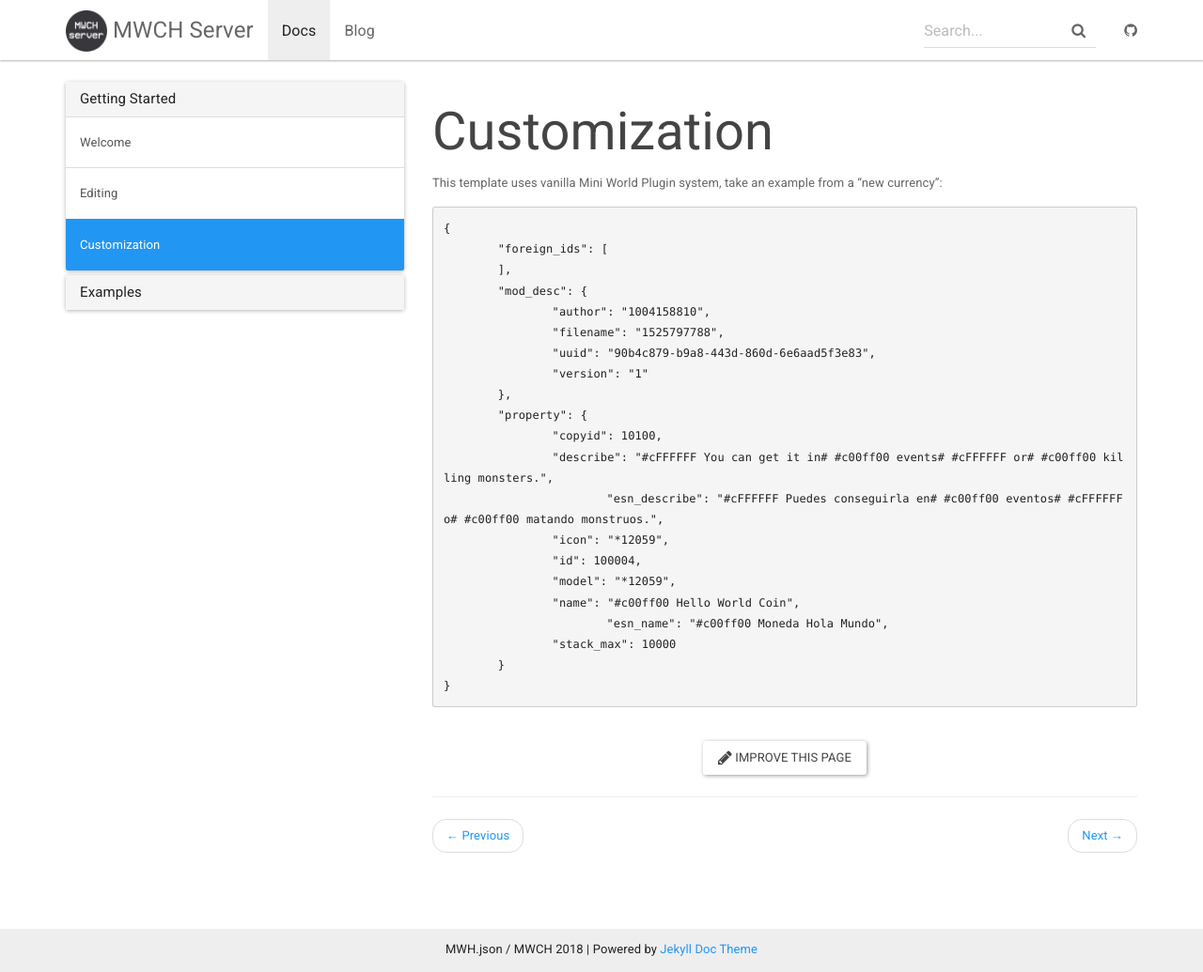
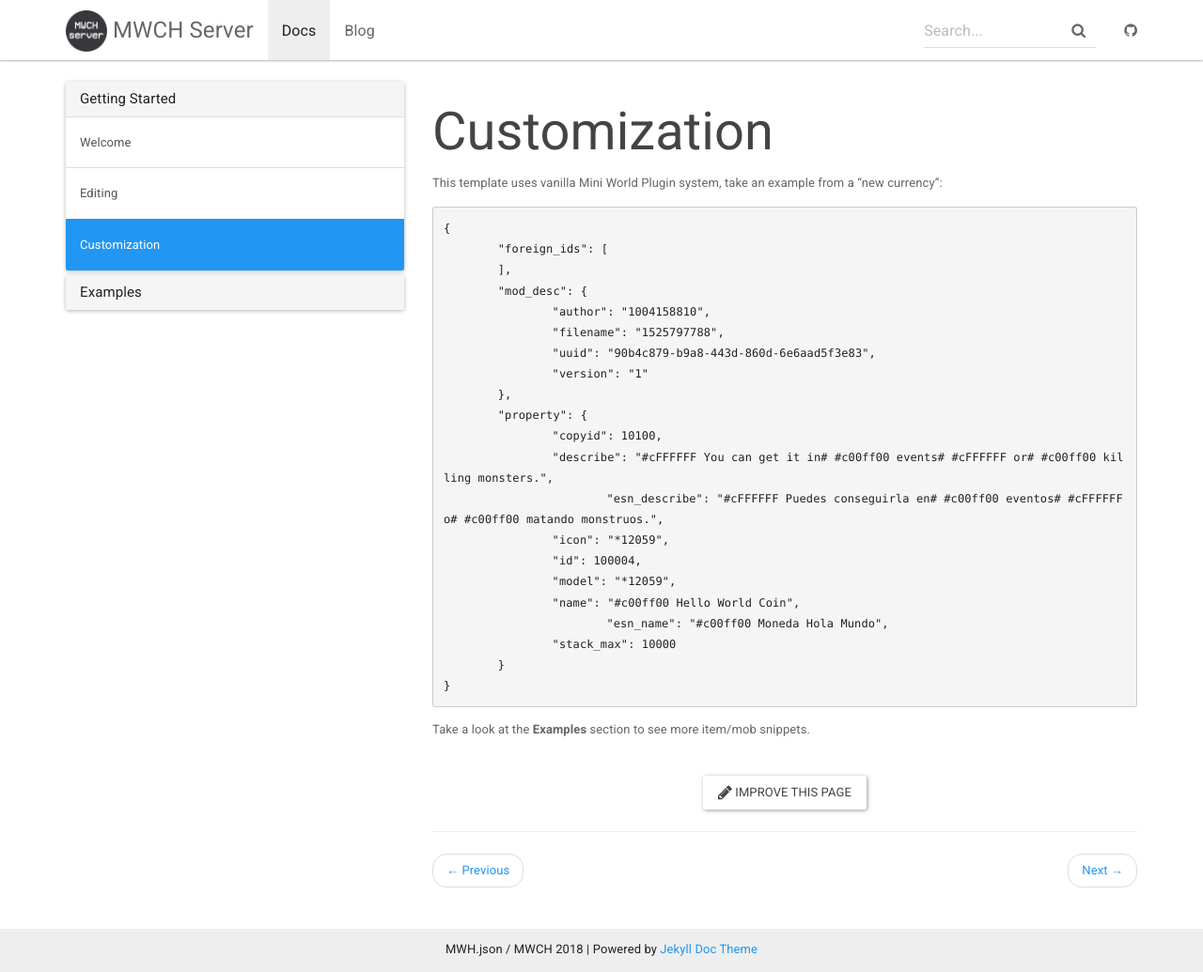
Before and after one commit to nattapong3912/website, a Jekyll site: the page built from _docs/customization.md, in a window 1280 px wide and 1035 px high. Shown: the whole window at 94% size. Built offline with Jekyll 4.4.1, drawn with Linux system fonts in a browser that asks for light colours; nearby versions of some CDN libraries.

Commit message:
Update customization.md

````diff
--- a/_docs/customization.md
+++ b/_docs/customization.md
@@ -28,3 +28,5 @@ This template uses vanilla Mini World Plugin system, take an example from a "new
 	}
 }
 ```
+
+Take a look at the **Examples** section to see more item/mob snippets.
````
